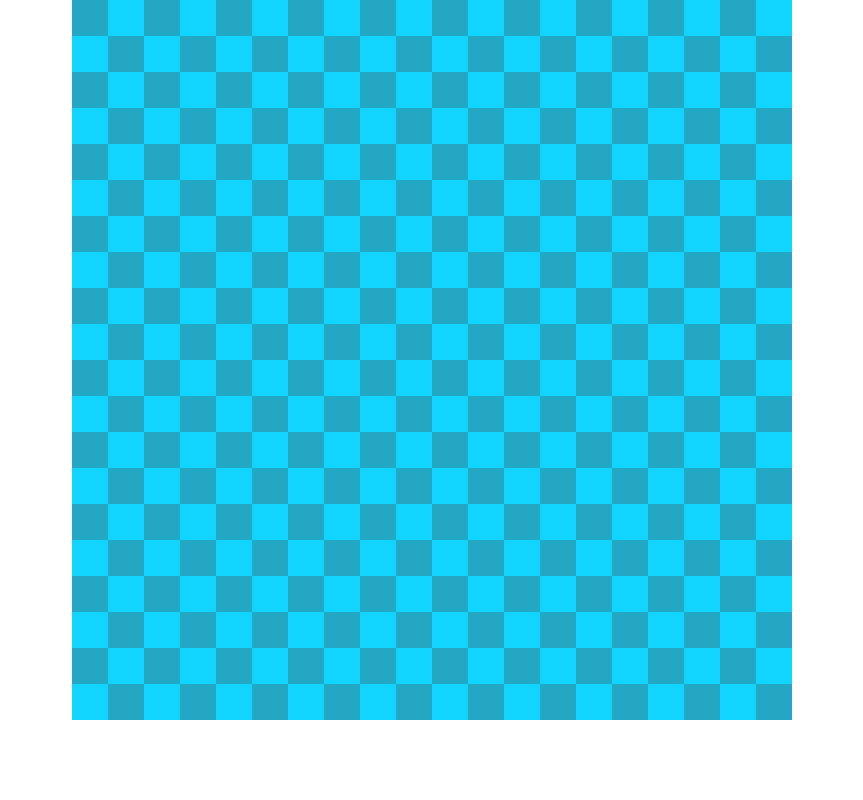
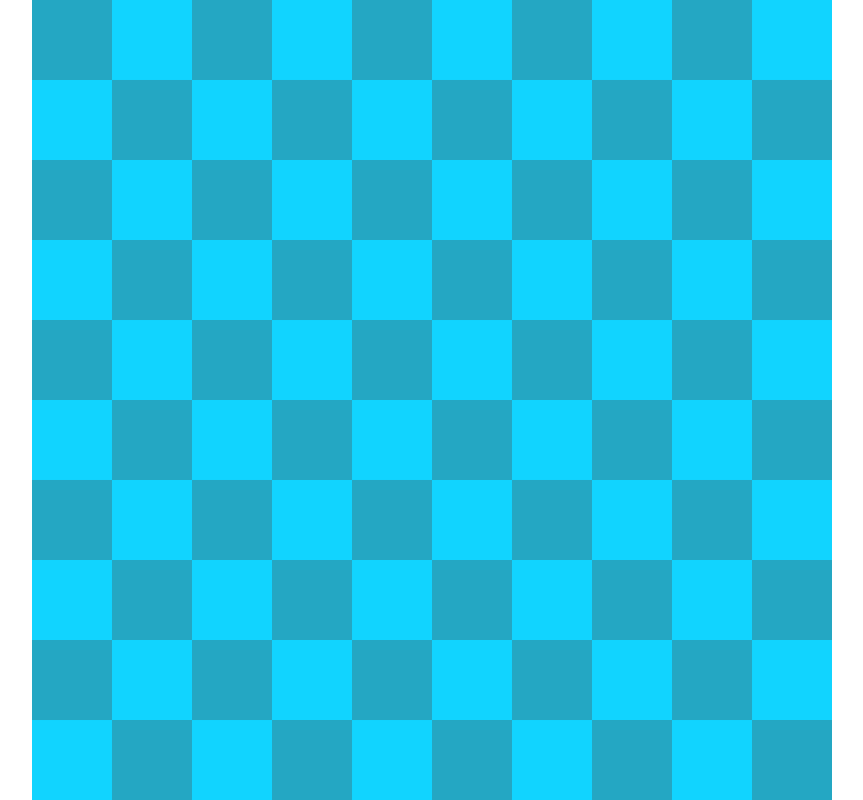
Before and after one commit to nasfadev/minesweeper-game, a website with bundled scripts: page index.html in a window 1280 px wide. Shown: the whole page, without its empty margins (208-1071 px from the left). Built offline with nearby package versions, Linux system fonts and the light colour scheme.

Commit message:
added style.js and modified realated files to support this new file

```diff
--- a/css/style.css
+++ b/css/style.css
@@ -1,9 +1,17 @@
 div.container{
     display: flex;
+    flex-direction: column;
     justify-content: center;
+    height: 100vh;
 }
-div.container canvas.main-canvas{
+div.container > div.screen{
     display: flex;
-    height: 90vmin;
-    width: 90vmin;
+    flex-direction: column;
+    justify-content: center;
+    margin: auto;
 }
+
+/* div.container > div.screen > canvas.main-canvas{
+    height: 100vmin;
+    width: 100vmin;
+} */
--- a/index.html
+++ b/index.html
@@ -11,7 +11,9 @@
 
 <body>
     <div class="container">
-        <canvas id="main-canvas" class="main-canvas" width="2048" height="2048"></canvas>
+        <div class="screen">
+            <canvas id="main-canvas" class="main-canvas" width="2048" height="2048"></canvas>
+        </div>
     </div>
     <script type="module" src="/main.js"></script>
 </body>
--- a/js/config.js
+++ b/js/config.js
@@ -1,8 +1,8 @@
 // class for configuration of the canvas
 export default class Config {
   // size of a grid in the canvas
-  static size = 20;
-  static bomCount = 30;
+  static size = 10;
+  static bomCount = 10;
 }
 export class Theme {
   static defaultFontSize = 1000;
--- /dev/null
+++ b/js/style.js
@@ -0,0 +1,15 @@
+import { main as canvas } from "./canvas.js";
+export default function init() {
+  responsiveCanvas();
+}
+function responsiveCanvas() {
+  console.log("screen" + screen.width + "view" + visualViewport.width);
+  canvas.style.width = minSize() + "px";
+  canvas.style.height = minSize() + "px";
+  console.log(canvas.style.width);
+}
+function minSize() {
+  return visualViewport.height > visualViewport.width
+    ? visualViewport.width
+    : visualViewport.height;
+}
--- a/main.js
+++ b/main.js
@@ -1,6 +1,9 @@
 import { init as initEventHandler } from "./js/event-handler.js";
 import { init as initData } from "./js/grid-data.js";
 import * as grid from "./js/grid-generator.js";
+import initStyle from "./js/style.js";
+
+initStyle();
 // init
 initEventHandler();
 // init
```
